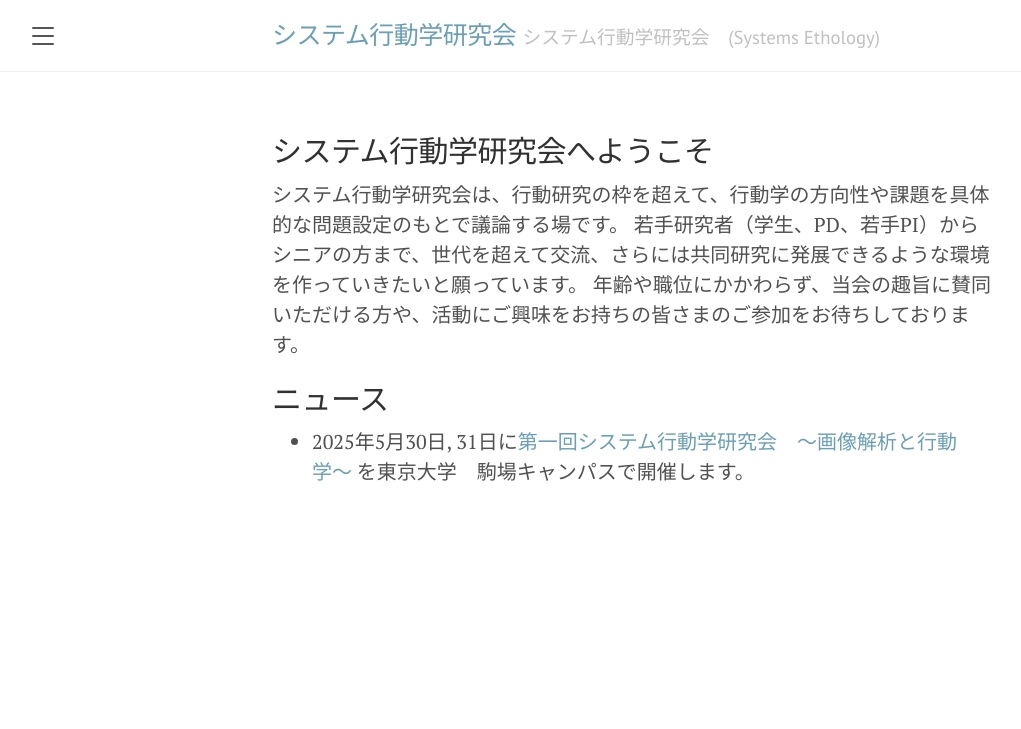
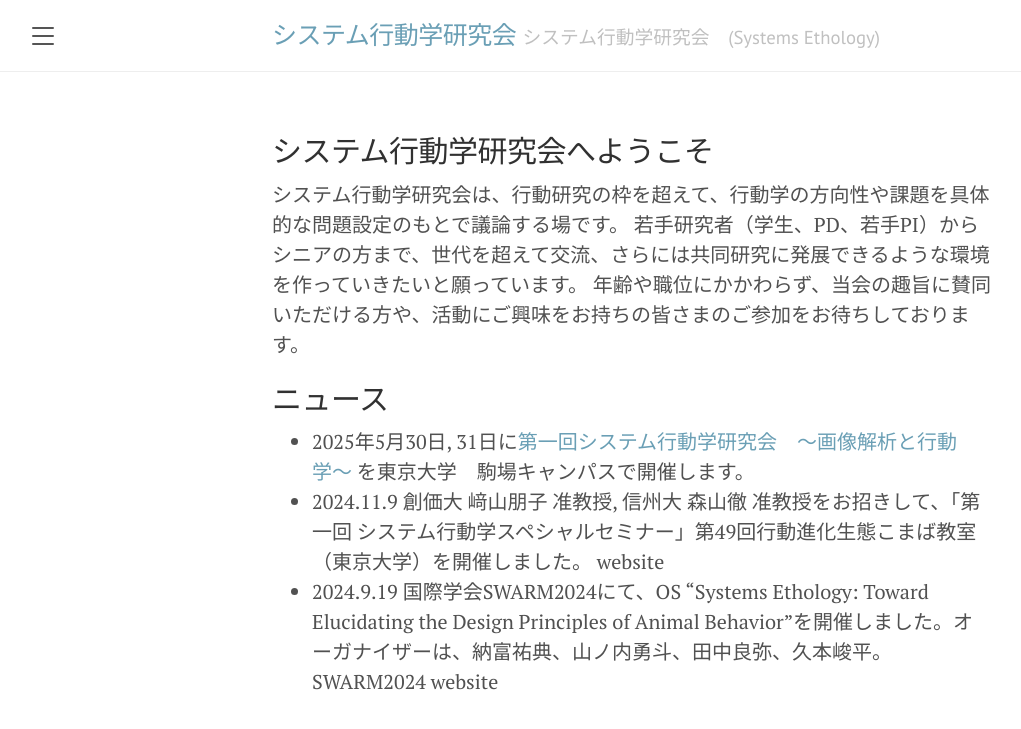
Before and after one commit to SystemsEthology/website, a Jekyll site: the page built from home.md, in a window 1280 px wide. Shown: the top 729 px of the page, without its empty margins (8-1029 px from the left). Built offline with Jekyll 4.4.1, drawn with Linux system fonts in a browser that asks for light colours.

Commit message:
Update home.md

```diff
--- a/home.md
+++ b/home.md
@@ -10,3 +10,7 @@ title: ホーム
 
 ## ニュース
 - 2025年5月30日, 31日に[第一回システム行動学研究会　〜画像解析と行動学〜](/event_01/conference01_home.md)  を東京大学　駒場キャンパスで開催します。
+<br>
+- 2024.11.9 創価大 﨑山朋子 准教授, 信州大 森山徹 准教授をお招きして、「第一回 システム行動学スペシャルセミナー」第49回行動進化生態こまば教室（東京大学）を開催しました。 website
+<br>
+- 2024.9.19 国際学会SWARM2024にて、OS “Systems Ethology: Toward Elucidating the Design Principles of Animal Behavior”を開催しました。オーガナイザーは、納富祐典、山ノ内勇斗、田中良弥、久本峻平。 SWARM2024 website
```
